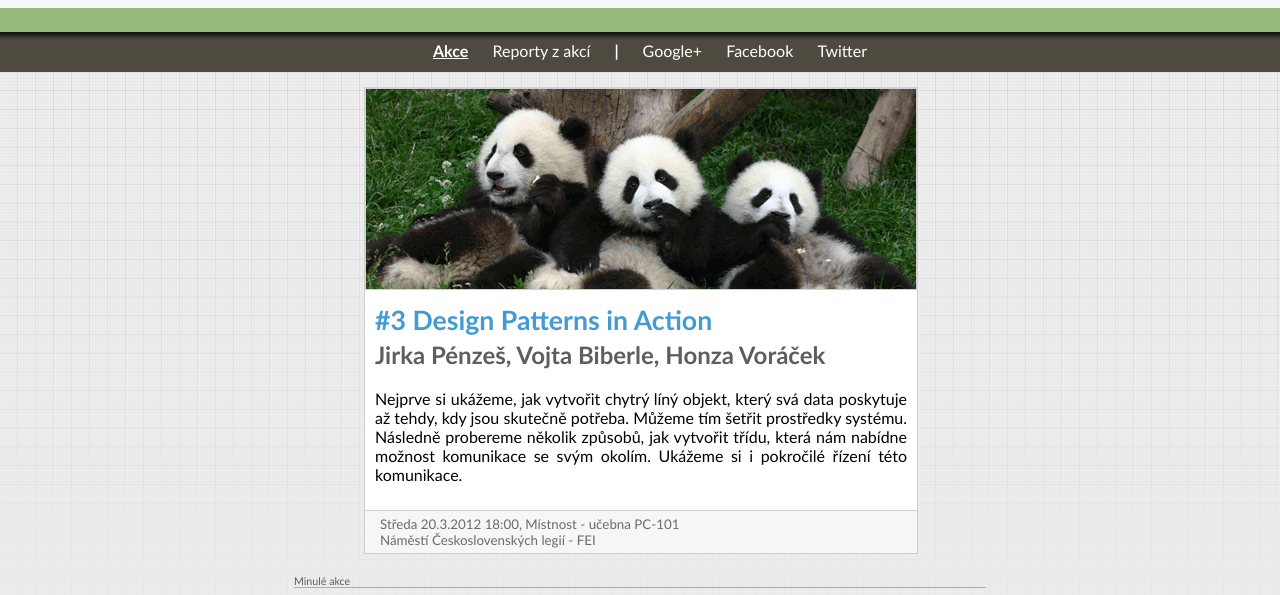
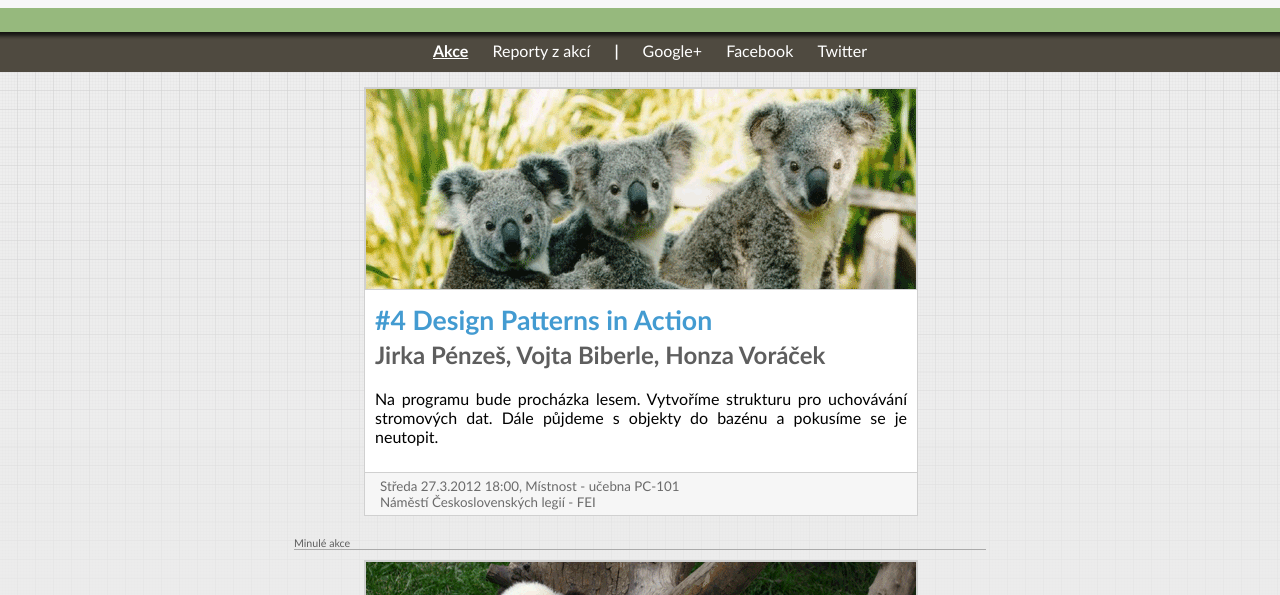
Before and after one commit to GDGPardubice/gdg-pardubice-web, a plain HTML site: page src/index.html in a window 1280 px wide. Shown: the part 128-723 px from the top of the page. Drawn offline with Linux system fonts and the light colour scheme.

Commit message:
Added DPA4

```diff
--- a/src/index.html
+++ b/src/index.html
@@ -36,6 +36,24 @@
     <div class="container">
         <div class="page">
             <div class="box">
+                <img src="content/news/dpa4.png" />
+                <div class="box-info">
+                    <h1><a href="http://www.gug.cz/cs/akce/desing-patterns-in-action/terminy/4">#4 Design Patterns in Action</a></h1>
+                    <h2>Jirka Pénzeš, Vojta Biberle, Honza Voráček</h2>
+                    <p>
+                        Na programu bude procházka lesem. Vytvoříme strukturu pro uchovávání stromových dat. Dále půjdeme s objekty do bazénu a pokusíme se je neutopit.
+                    </p>
+                </div>
+                <div class="event">
+                    Středa 27.3.2012 18:00, Místnost - učebna PC-101<br />
+                    Náměstí Československých legií - FEI
+                </div>
+            </div>
+
+            <div class="divider">
+            Minulé akce
+            </div>
+            <div class="box">
                 <img src="content/news/dpa3.png" />
                 <div class="box-info">
                     <h1><a href="http://www.gug.cz/cs/akce/desing-patterns-in-action/terminy/3">#3 Design Patterns in Action</a></h1>
@@ -48,10 +66,6 @@
                     Středa 20.3.2012 18:00, Místnost - učebna PC-101<br />
                     Náměstí Československých legií - FEI
                 </div>
-            </div>
-
-            <div class="divider">
-            Minulé akce
             </div>
             <div class="box">
                 <img src="content/news/dpa2.png" />
```
Also changed, not shown: src/content/news/dpa4.png (added).
